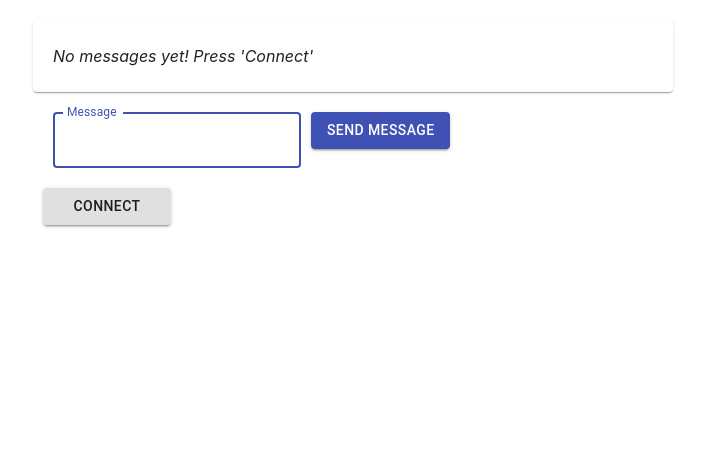
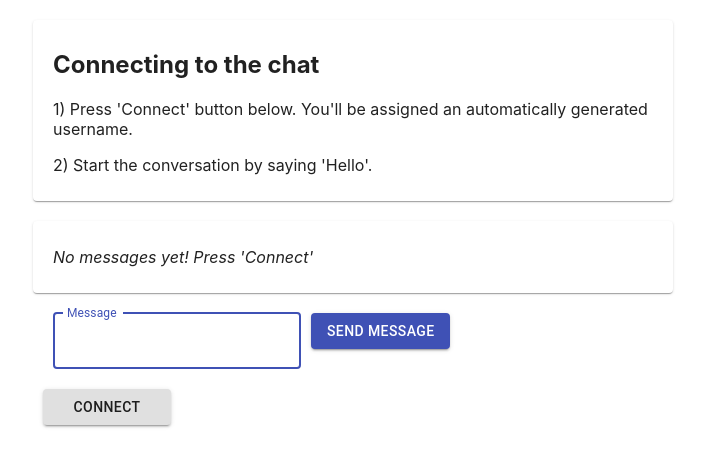
Before and after one commit to pidg3/f21ca-group8, a React (Create React App) app in the folder gui/: page / in a window 1280 px wide. Shown: the top 466 px of the page, without its empty margins (287-992 px from the left). Built offline with nearby package versions, Linux system fonts and the light colour scheme.

Commit message:
Add panel with connection instructions

```diff
--- a/gui/src/UserView.js
+++ b/gui/src/UserView.js
@@ -1,5 +1,5 @@
 import React from 'react';
-import { Button } from '@material-ui/core';
+import { Button, Paper } from '@material-ui/core';
 
 import './App.css';
 
@@ -62,6 +62,16 @@ class UserView extends React.Component {
   render() {
     return (
       <div className="App">
+        <Paper style={{
+          padding: '10px 20px 10px 20px',
+          marginTop: 20,
+          width: '600px',
+          maxHeight: '600px',
+        }}>
+          <h2>Connecting to the chat</h2>
+          <p>1) Press 'Connect' button below. You'll be assigned an automatically generated username.</p>
+          <p>2) Start the conversation by saying 'Hello'.</p>
+        </Paper>
         <ChatWindow messages={this.state.serverMessages} />
         <ChatInput sendMessage={(message) => this.sendMessage(message)} />
         {this.state.connected === false ?
```
